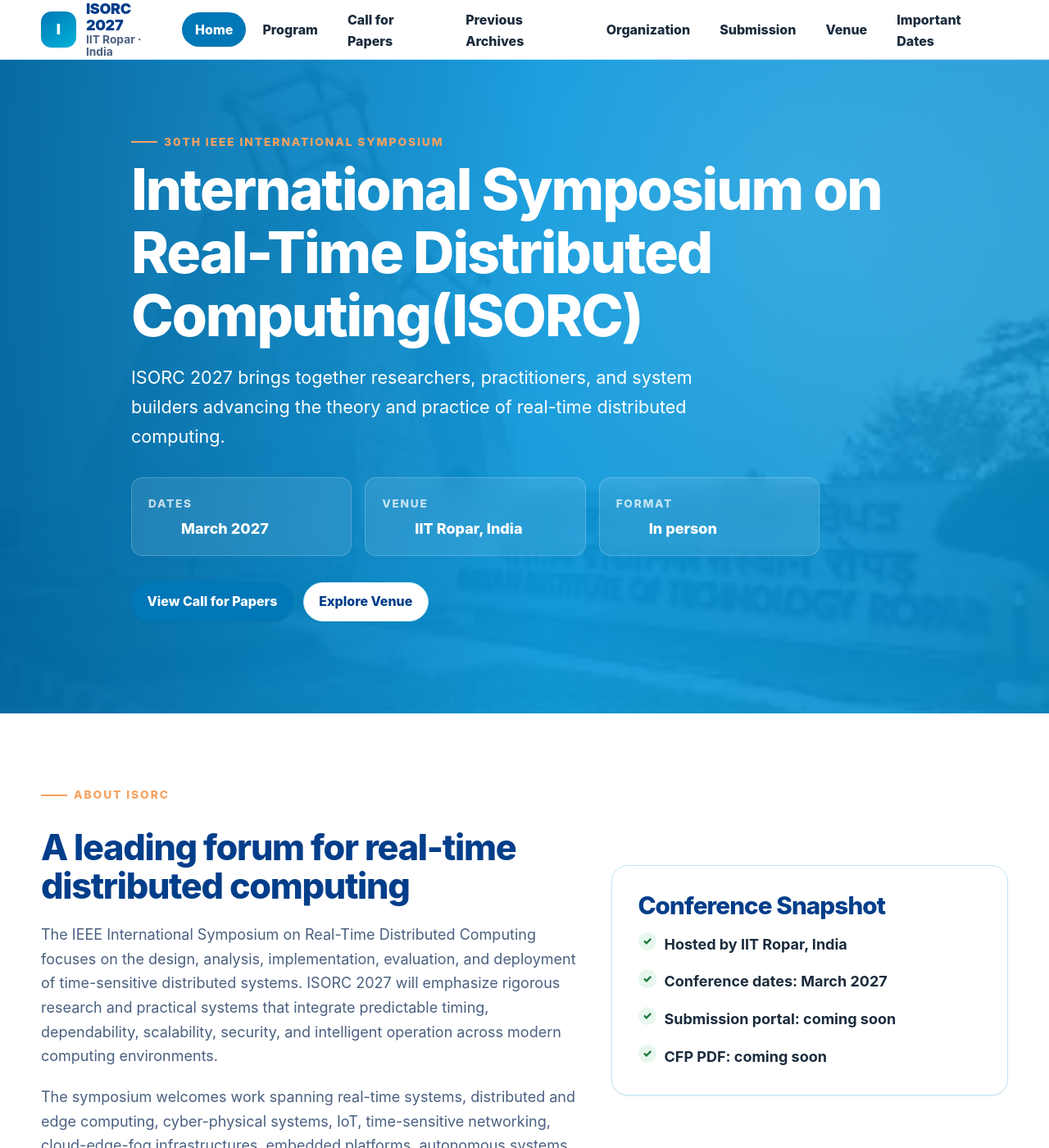
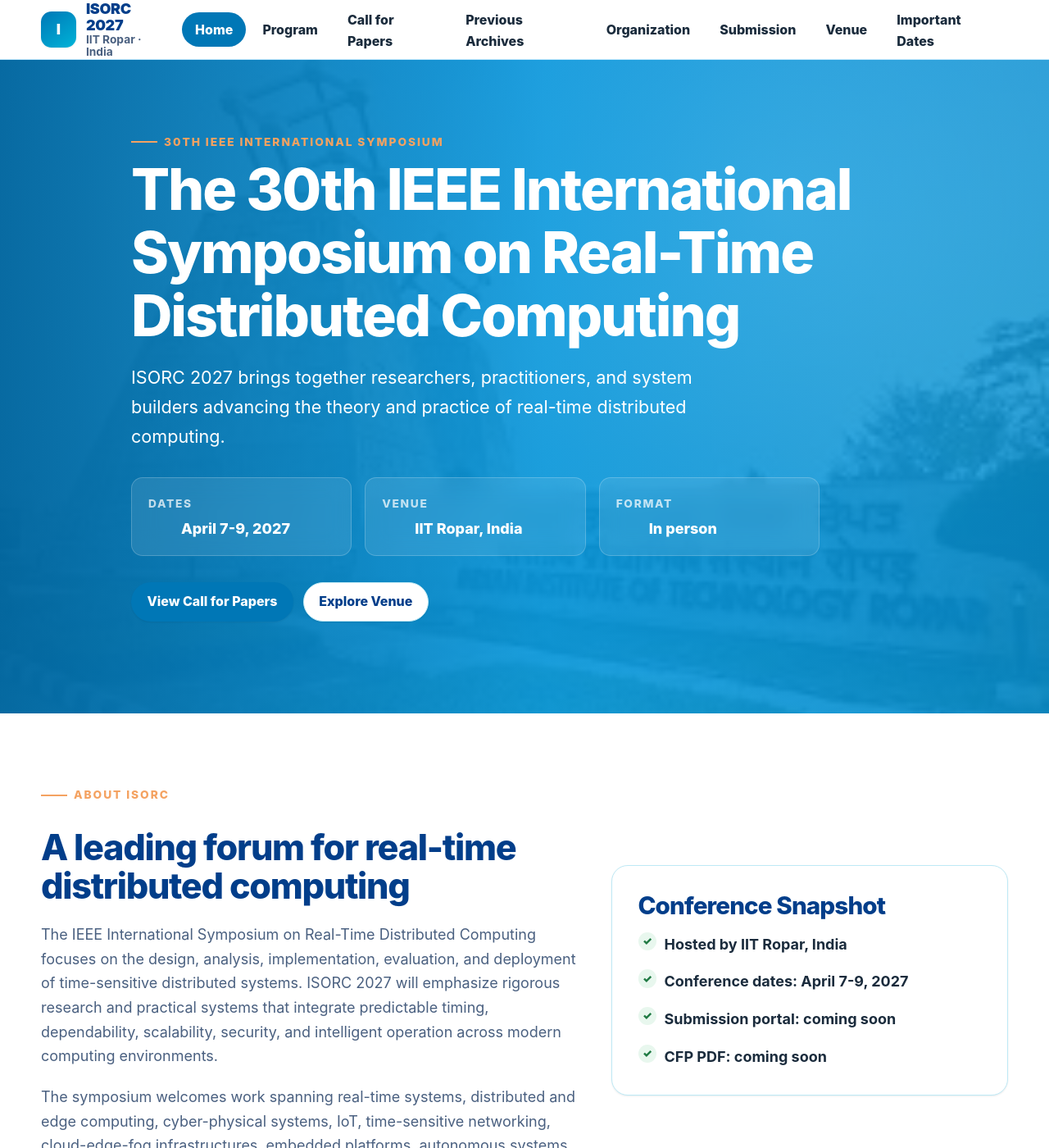
Before and after one commit to isorc2027/isorc2027.github.io, a Jekyll site: the page built from index.md, in a window 1280 px wide and 1400 px high. Shown: the whole window at 82% size. Built offline with Jekyll 4.4.1, drawn with Linux system fonts in a browser that asks for light colours; some of the changed text lies outside the part shown.

Commit message:
Update config with correct dates and tagline

```diff
--- a/_config.yml
+++ b/_config.yml
@@ -1,7 +1,7 @@
 title: "ISORC 2027"
 long_title: "30th IEEE International Symposium on Real-Time Distributed Computing"
-tagline: "International Symposium on Real-Time Distributed Computing(ISORC)"
-description: "Official website for the 30th IEEE International Symposium on Real-Time Distributed Computing (ISORC 2027), hosted by IIT Ropar, India, April 2–4, 2027."
+tagline: "The 30th IEEE International Symposium on Real-Time Distributed Computing"
+description: "Official website for the 30th IEEE International Symposium on Real-Time Distributed Computing (ISORC 2027), hosted by IIT Ropar, India, April 7-9, 2027."
 url: https://isorc2027.github.io
 baseurl: ""
 
@@ -12,7 +12,7 @@
   name: "30th IEEE International Symposium on Real-Time Distributed Computing"
   short_name: "ISORC 2027"
   edition: "30th"
-  dates: "March 2027"
+  dates: "April 7-9, 2027"
   year: 2027
   venue: "Indian Institute of Technology Ropar, India"
   venue_short: "IIT Ropar, India"
```
